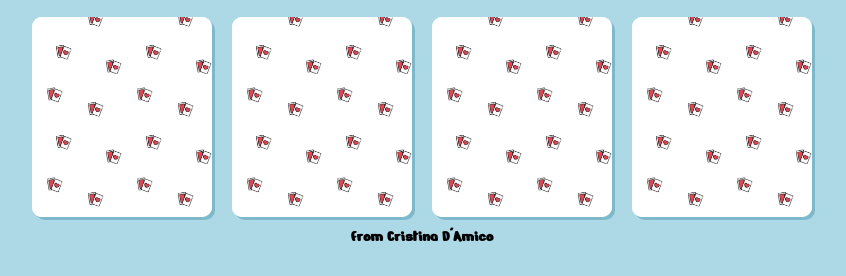
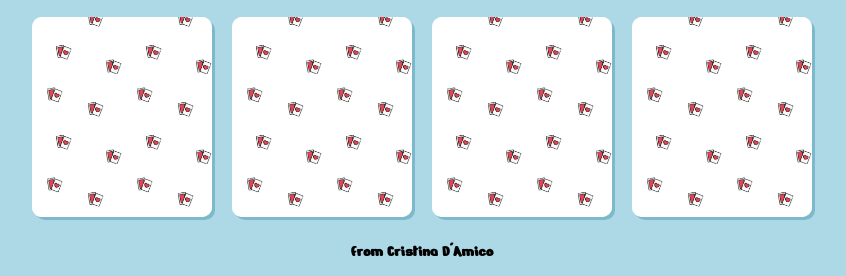
Before and after one commit to CristinaDAmico/html-css-memory, a plain HTML site: page index.html in a window 1280 px wide. Shown: the part 526-802 px from the top of the page, without its empty margins (218-1064 px from the left). Drawn offline with Linux system fonts and the light colour scheme.

Commit message:
correzioni

```diff
--- a/css/style.css
+++ b/css/style.css
@@ -13,6 +13,13 @@ body{
 .container{
     width: 800px;
     margin: auto;
+}
+
+/* UTILITY */
+.clearfix::after{
+    content: '';
+    display: table;
+    clear: both;
 }
 
 /* HEADER */
@@ -97,6 +104,7 @@ header h1{
 }
 
 /* FOOTER */
-h4{
+footer h4{
     text-align: center;
+    padding: 15px;
 }
--- a/index.html
+++ b/index.html
@@ -23,7 +23,7 @@
 
         <!-- MAIN-CONTENT -->
         <main>
-            <section class="section one">
+            <section class="section one clearfix">
                 <div class="carte">
                     <img src="./img/noun_air_balloon_3134741.png" alt="air-balloon">
                     <h3 id="air-ballon" class="title"> Air balloon </h3>
@@ -46,7 +46,7 @@
                 </div>
             </section>
 
-            <section class="section two">
+            <section class="section two clearfix">
                 <div class="carte">
                     <img src="./img/noun_Tractor_3134797.png" alt="tractor">
                     <h3 id="tractor" class="title"> Tractor </h3>
@@ -68,7 +68,7 @@
                 </div>
             </section>
 
-            <section class="section three">
+            <section class="section three clearfix">
                 <div class="carte">
                     <img src="./img/noun_Cruise_Ship_3134824.png" alt="ship">
                     <h3 id="ship" class="title"> Cruise Ship </h3>
```
